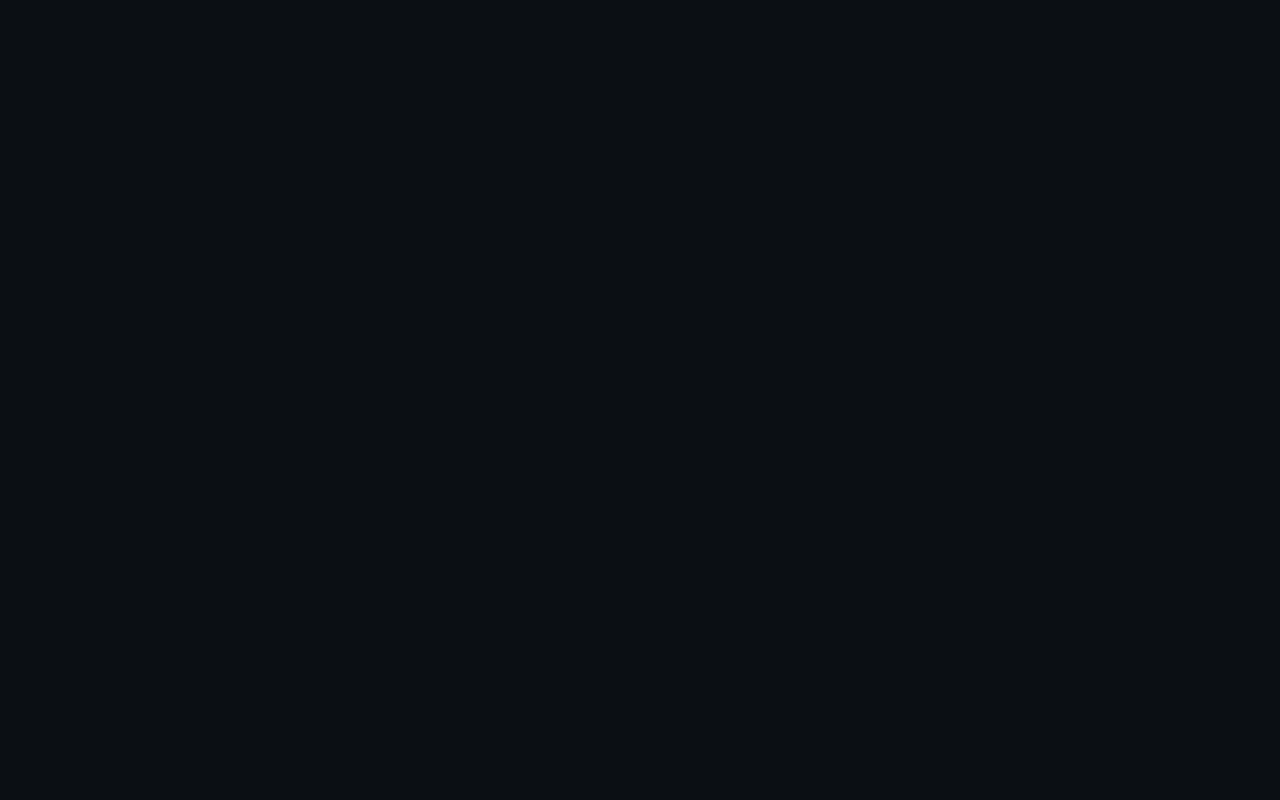
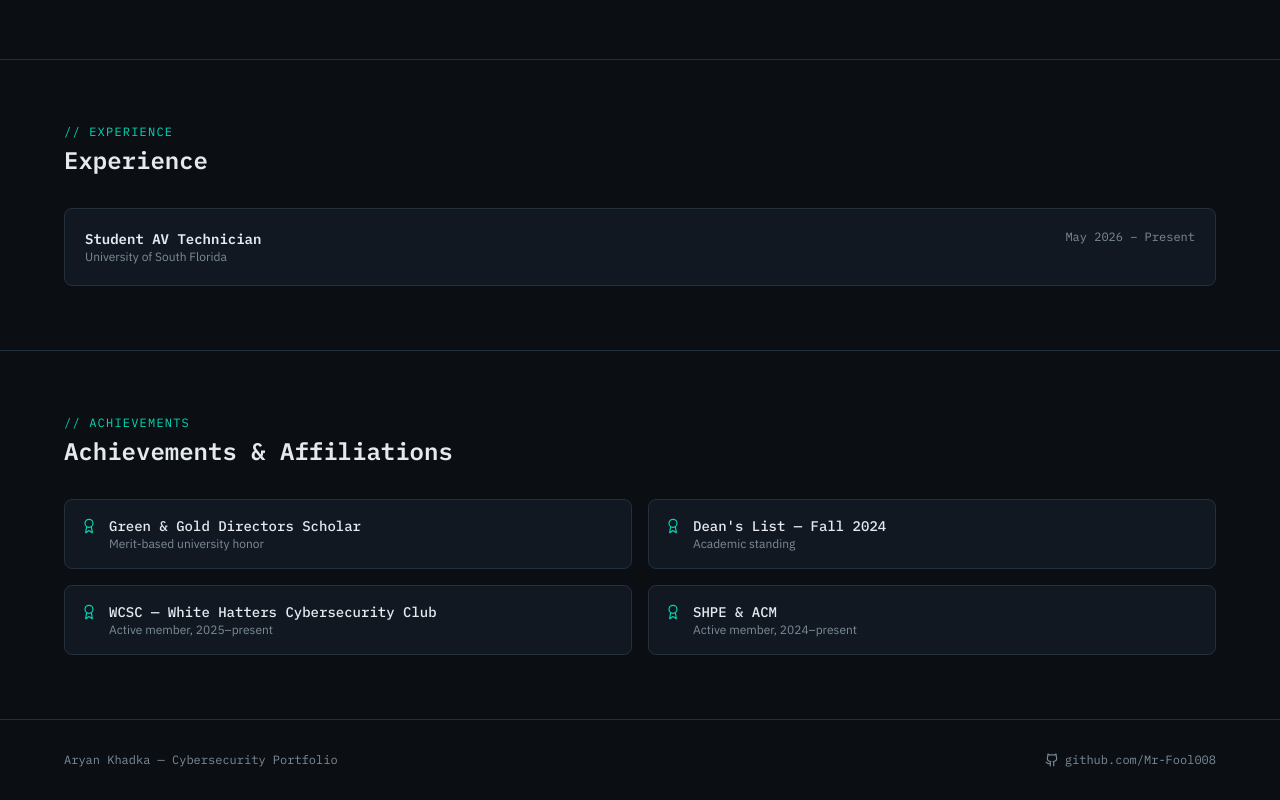
Before and after one commit to Mr-Fool008/cybersecurity-portfolio, a React (Vite) app: page / in a window 1280 px wide. Shown: the part 2726-3526 px from the top of the page. Before the commit the page ends 2658 px from the top, so only its background shows below. Built offline with nearby package versions, Linux system fonts and the light colour scheme.

Commit message:
Polish portfolio landing page and navigation

```diff
--- a/src/App.jsx
+++ b/src/App.jsx
@@ -1,4 +1,5 @@
 import React from "react";
+import { Github, ArrowRight, ShieldCheck } from "lucide-react";
 import {
   ProjectsSection,
   SkillsSection,
@@ -22,7 +23,7 @@ function SiteHeader() {
         <a href="#top" className="font-mono text-sm font-semibold text-ink">
           Aryan Khadka<span className="text-signal">_</span>
         </a>
-        <nav className="hidden gap-6 sm:flex">
+        <nav className="hidden gap-6 sm:flex" aria-label="Primary navigation">
           {NAV_LINKS.map((link) => (
             <a
               key={link.href}
@@ -38,10 +39,88 @@ function SiteHeader() {
   );
 }
 
+function HeroSection() {
+  return (
+    <section className="border-b border-hairline bg-void px-6 py-20 sm:py-24">
+      <div className="mx-auto max-w-6xl">
+        <div className="max-w-3xl">
+          <div className="mb-5 inline-flex items-center gap-2 rounded border border-[#24313D] bg-[#121821] px-3 py-1.5 font-mono text-[11px] uppercase tracking-wider text-[#9FB0BD]">
+            <ShieldCheck className="h-3.5 w-3.5 text-signal" />
+            Cybersecurity Portfolio
+          </div>
+
+          <h1 className="font-mono text-3xl font-semibold leading-tight text-ink sm:text-5xl">
+            Building practical security skills through hands-on labs, detection engineering, and network defense.
+          </h1>
+
+          <p className="mt-6 max-w-2xl text-base leading-relaxed text-[#9FB0BD] sm:text-lg">
+            I’m Aryan Khadka, a cybersecurity student focused on defensive security, network security, and cloud security. This portfolio documents projects I have built, tested, troubleshot, and supported with public technical evidence.
+          </p>
+
+          <div className="mt-8 flex flex-wrap gap-3">
+            <a
+              href="#projects"
+              className="inline-flex items-center gap-2 rounded-md bg-signal px-4 py-2.5 font-mono text-xs font-semibold text-[#07100E] transition hover:opacity-90"
+            >
+              View projects
+              <ArrowRight className="h-4 w-4" />
+            </a>
+            <a
+              href="https://github.com/Mr-Fool008"
+              target="_blank"
+              rel="noopener noreferrer"
+              className="inline-flex items-center gap-2 rounded-md border border-[#24313D] bg-[#121821] px-4 py-2.5 font-mono text-xs text-[#C9D3DB] transition hover:border-signal/40 hover:text-signal"
+            >
+              <Github className="h-4 w-4" />
+              GitHub
+            </a>
+          </div>
+
+          <div className="mt-10 grid max-w-2xl gap-3 sm:grid-cols-3">
+            <div className="rounded-md border border-[#24313D] bg-[#121821] p-3">
+              <p className="font-mono text-xs text-signal">FOCUS</p>
+              <p className="mt-1 text-sm text-[#C9D3DB]">Blue Team & Network Defense</p>
+            </div>
+            <div className="rounded-md border border-[#24313D] bg-[#121821] p-3">
+              <p className="font-mono text-xs text-signal">WORKFLOW</p>
+              <p className="mt-1 text-sm text-[#C9D3DB]">Build → Test → Detect → Document</p>
+            </div>
+            <div className="rounded-md border border-[#24313D] bg-[#121821] p-3">
+              <p className="font-mono text-xs text-signal">EVIDENCE</p>
+              <p className="mt-1 text-sm text-[#C9D3DB]">GitHub Repos & Lab Write-ups</p>
+            </div>
+          </div>
+        </div>
+      </div>
+    </section>
+  );
+}
+
+function SiteFooter() {
+  return (
+    <footer className="border-t border-hairline bg-void px-6 py-8">
+      <div className="mx-auto flex max-w-6xl flex-col gap-3 sm:flex-row sm:items-center sm:justify-between">
+        <p className="font-mono text-xs text-muted">Aryan Khadka — Cybersecurity Portfolio</p>
+        <a
+          href="https://github.com/Mr-Fool008"
+          target="_blank"
+          rel="noopener noreferrer"
+          className="inline-flex items-center gap-1.5 font-mono text-xs text-muted transition hover:text-signal"
+        >
+          <Github className="h-3.5 w-3.5" />
+          github.com/Mr-Fool008
+        </a>
+      </div>
+    </footer>
+  );
+}
+
 export default function App() {
   return (
     <div id="top" className="min-h-screen bg-void font-sans">
       <SiteHeader />
+      <main>
+        <HeroSection />
         <ProjectsSection />
         <div className="h-px bg-hairline" />
         <SkillsSection />
@@ -51,6 +130,8 @@ export default function App() {
         <ExperienceSection />
         <div className="h-px bg-hairline" />
         <AchievementsSection />
+      </main>
+      <SiteFooter />
     </div>
   );
 }
```
Lines whose indentation alone changed are shown as unchanged.
